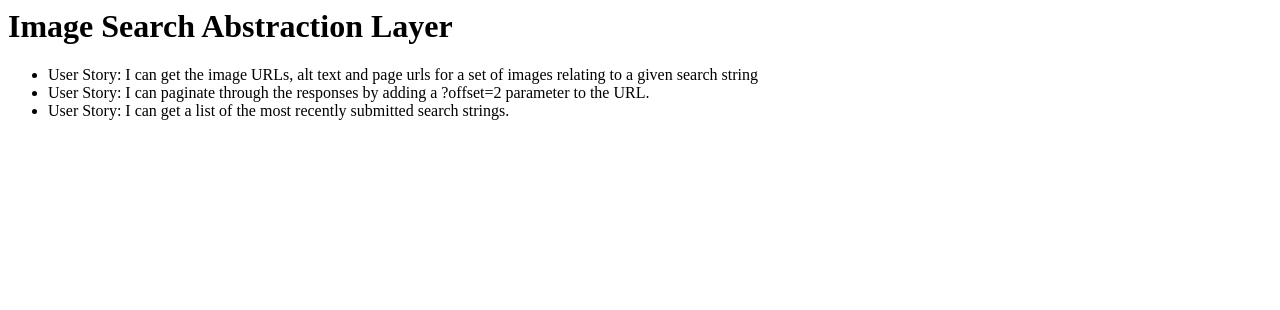
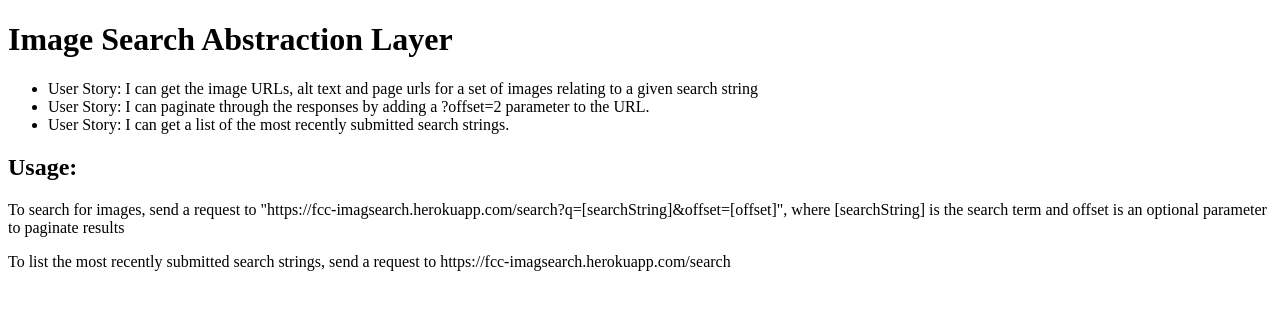
Before and after one commit to maicongil/image_search_abs_layer, a website: page public/index.html in a window 1280 px wide. Drawn offline with Linux system fonts and the light colour scheme.

Commit message:
Update index.html and fix some files

```diff
--- a/public/index.html
+++ b/public/index.html
@@ -1,7 +1,24 @@
-<h1>Image Search Abstraction Layer</h1>
+<!DOCTYPE html>
+<html lang="en">
+<head>
+    <meta charset="UTF-8">
+    <title>Image Search Abstraction Layer</title>
+</head>
+<body>
+    <h1>Image Search Abstraction Layer</h1>
+    <ul>
+        <li>User Story: I can get the image URLs, alt text and page urls for a set of images relating to a given search string</li>
+        <li>User Story: I can paginate through the responses by adding a ?offset=2 parameter to the URL.</li>
+        <li>User Story: I can get a list of the most recently submitted search strings.</li>
+    </ul>
 
-<ul>
-    <li>User Story: I can get the image URLs, alt text and page urls for a set of images relating to a given search string</li>
-    <li>User Story: I can paginate through the responses by adding a ?offset=2 parameter to the URL.</li>
-    <li>User Story: I can get a list of the most recently submitted search strings.</li>
-</ul>
+    <h2>Usage:</h2>
+
+    <p>To search for images, send a request to "https://fcc-imagsearch.herokuapp.com/search?q=[searchString]&offset=[offset]", where [searchString] is the search term and
+        offset is an optional parameter to paginate results</p>
+
+    <p>To list the most recently submitted search strings, send a request to https://fcc-imagsearch.herokuapp.com/search</p>
+
+</body>
+
+</html>
```
Also changed, not shown: test/test-bing-search.js (+1 -1 lines), test/test-data-parser.js (+1 -1 lines).
